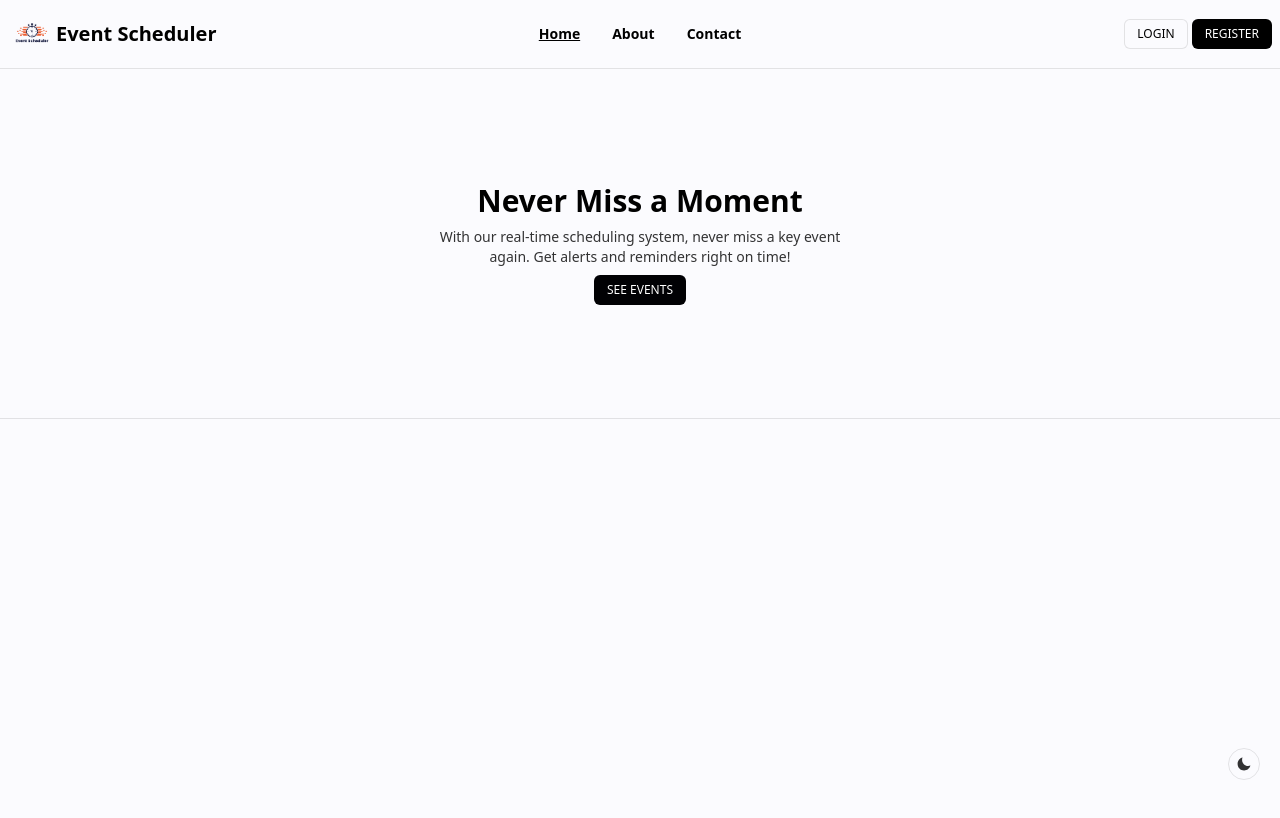
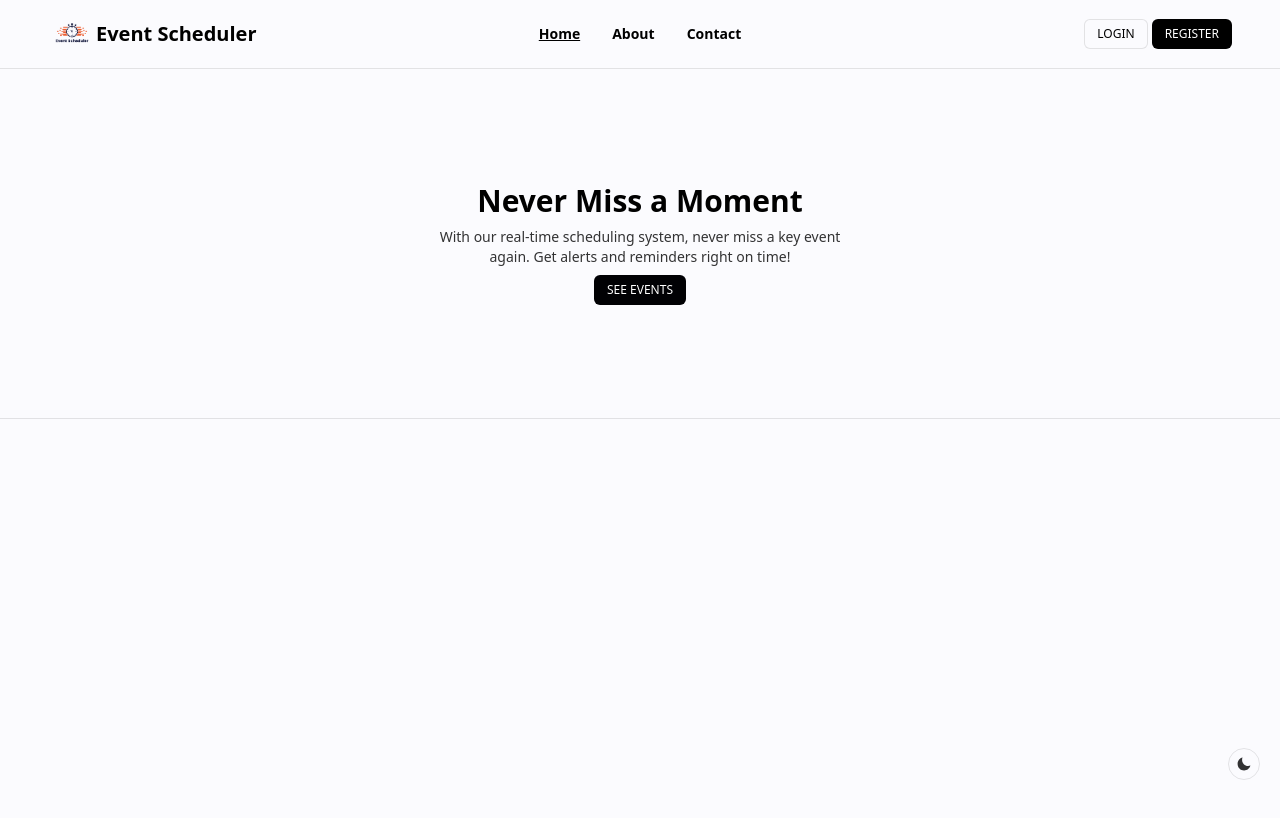
Before and after one commit to sakib-333/digital-event-scheduler-system-client, a React (Vite) app: page / in a window 1280 px wide. Shown: the top 818 px of the page. Built offline with nearby package versions, Linux system fonts and the light colour scheme.

Commit message:
Add common width.

```diff
--- a/src/Components/Navbar/Navbar.tsx
+++ b/src/Components/Navbar/Navbar.tsx
@@ -27,13 +27,13 @@ const Navbar = () => {
   );
 
   return (
-    <div className="navbar bg-background border-common border-x-0 border-t-0">
+    <div className="navbar mx-auto width-primary bg-background border-bottom">
       <div className="navbar-start">
         <div className="dropdown">
           <div
             tabIndex={0}
             role="button"
-            className="btn btn-ghost text-text lg:hidden"
+            className="btn btn-ghost pl-0 text-text lg:hidden"
           >
             <svg
               xmlns="http://www.w3.org/2000/svg"
--- a/src/index.css
+++ b/src/index.css
@@ -31,4 +31,7 @@
   .btn-primary {
     @apply px-3 py-[6px] bg-[#010104] text-white border-common text-xs uppercase rounded-md transition;
   }
+  .width-primary {
+    @apply px-4 sm:px-6 md:px-8 lg:px-12 container;
+  }
 }
```
